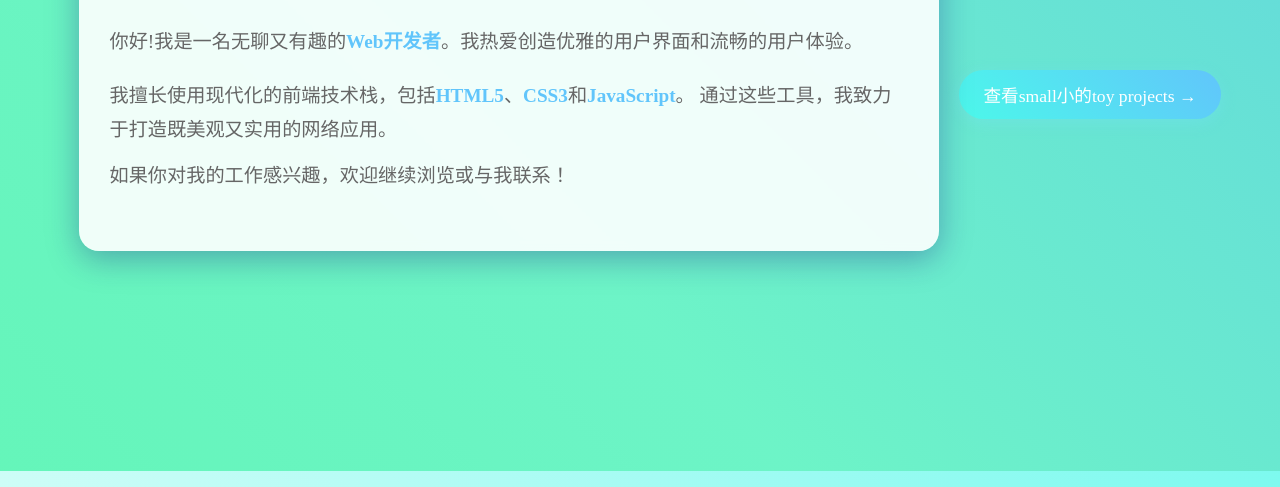
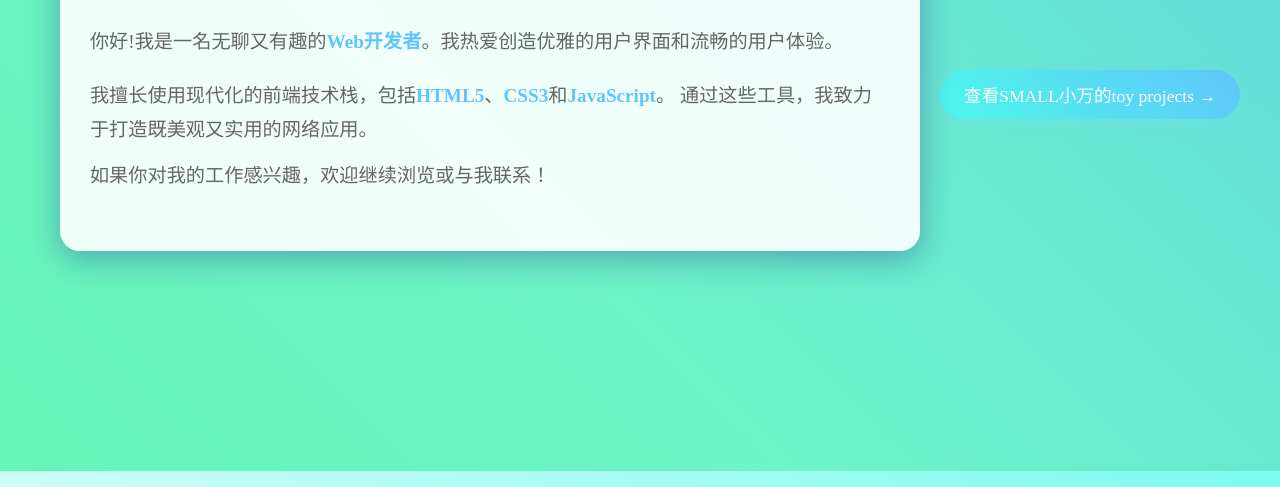
Before and after one commit to YRrr2934/YRrr2934.github.io, a plain HTML site: page index.html in a window 1280 px wide. Shown: the part 329-816 px from the top of the page. Drawn offline with nearby package versions, Linux system fonts and the light colour scheme.

Commit message:
fix word

```diff
--- a/index.html
+++ b/index.html
@@ -184,7 +184,7 @@
             box-shadow: 0 4px 15px rgba(117, 225, 255, 0.3);
             transition: all 0.3s ease;
         ">
-            查看small小的toy projects →
+            查看SMALL小万的toy projects →
         </a>
     </div>
 
```
Also changed, not shown: toys/index.html (+1 -1 lines).
